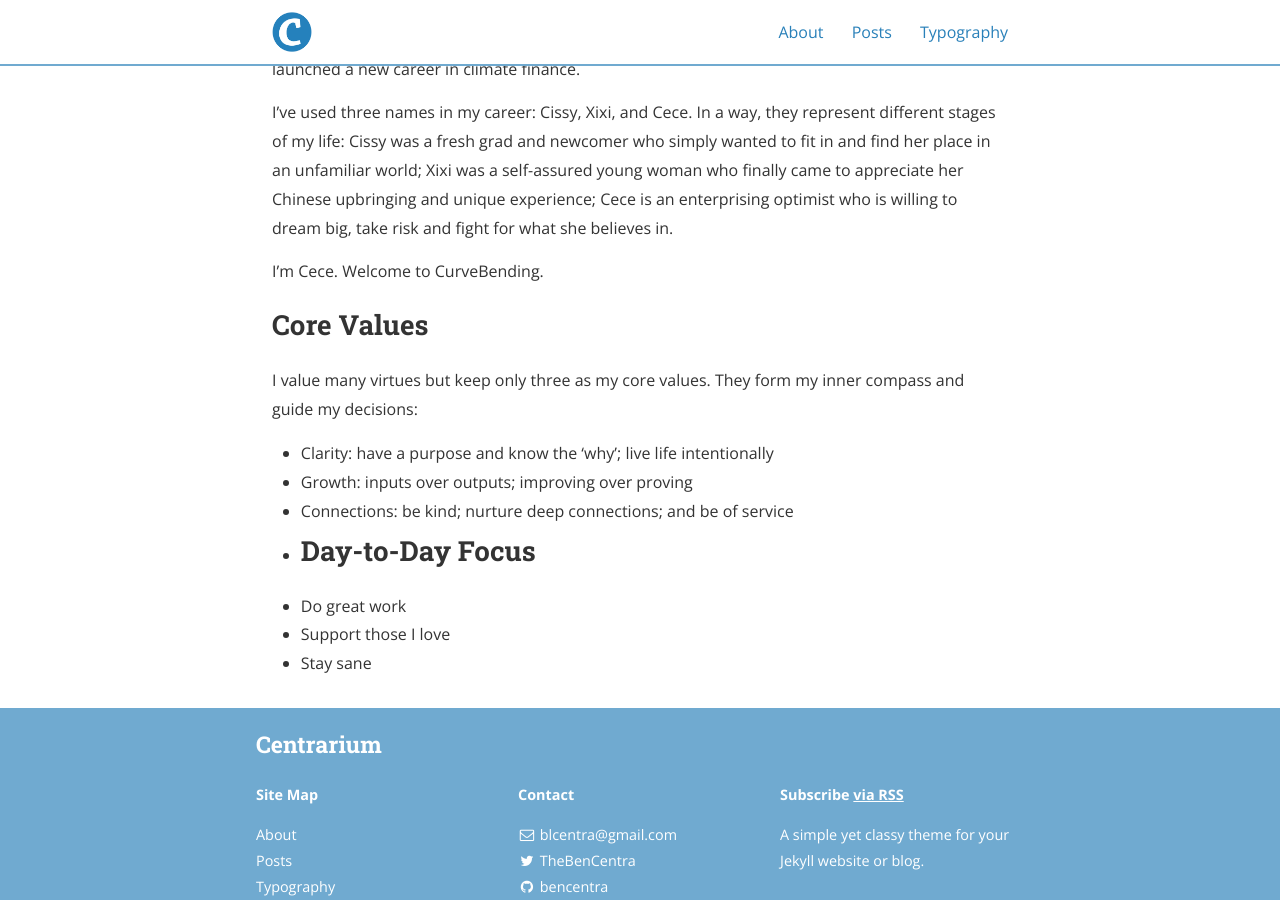
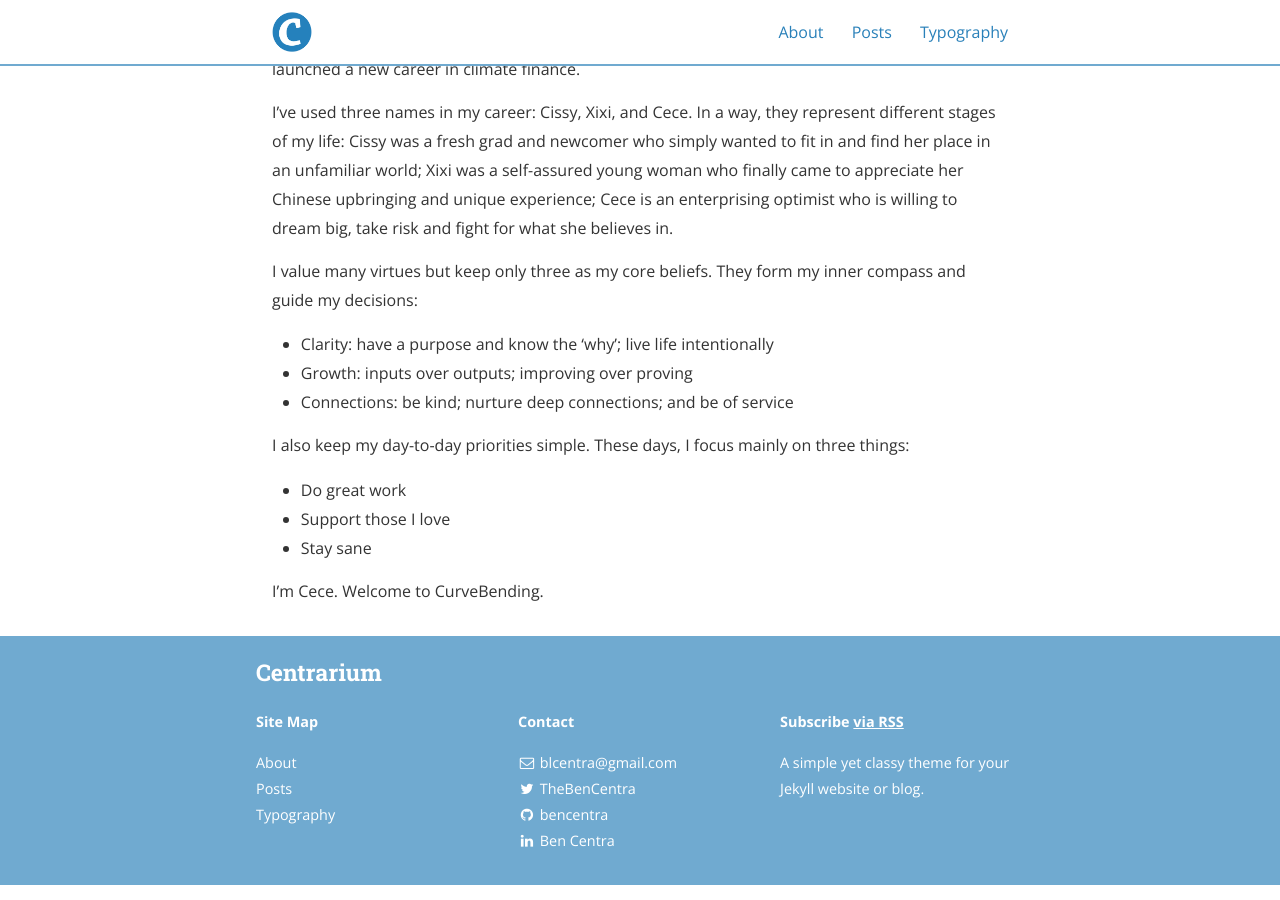
Before and after one commit to CurveBending/CurveBending.github.io, a Jekyll site: the page built from about.md, in a window 1280 px wide and 900 px high, scrolled down 1016 px. Built offline with Jekyll 4.4.1, drawn with Linux system fonts in a browser that asks for light colours; nearby versions of some CDN libraries.

Commit message:
Update about.md

```diff
--- a/about.md
+++ b/about.md
@@ -24,15 +24,14 @@ I'm a polymath who dances between logic and emotions. I started coding when I wa
 
 I've used three names in my career: Cissy, Xixi, and Cece. In a way, they represent different stages of my life: Cissy was a fresh grad and newcomer who simply wanted to fit in and find her place in an unfamiliar world; Xixi was a self-assured young woman who finally came to appreciate her Chinese upbringing and unique experience; Cece is an enterprising optimist who is willing to dream big, take risk and fight for what she believes in.
 
-I'm Cece. Welcome to CurveBending.
-
-## Core Values
-I value many virtues but keep only three as my core values. They form my inner compass and guide my decisions:
+I value many virtues but keep only three as my core beliefs. They form my inner compass and guide my decisions:
 - Clarity: have a purpose and know the ‘why’; live life intentionally
 - Growth: inputs over outputs; improving over proving
 - Connections: be kind; nurture deep connections; and be of service
--
-## Day-to-Day Focus
+
+I also keep my day-to-day priorities simple. These days, I focus mainly on three things:
 - Do great work
 - Support those I love
 - Stay sane
+
+I'm Cece. Welcome to CurveBending.
```
